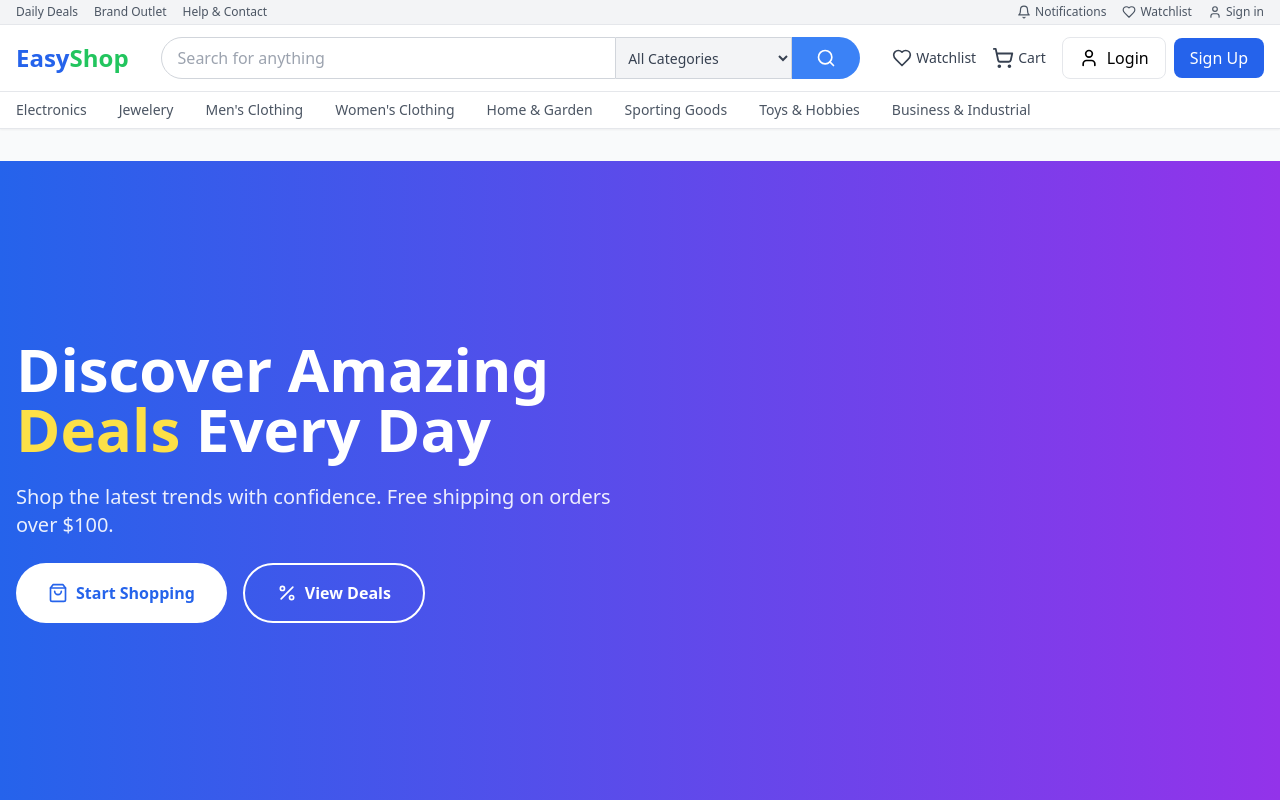
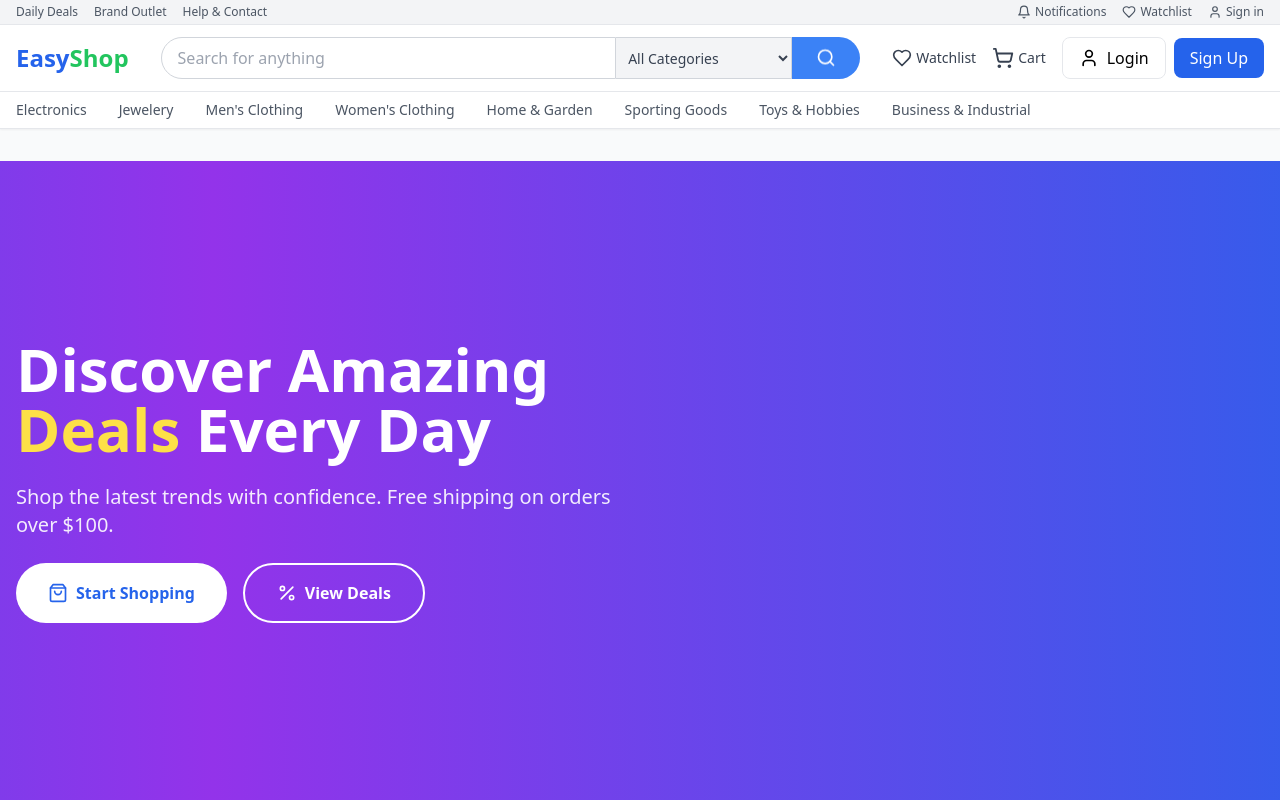
Before and after one commit to fahimmoon/Easyshop, a React (Vite) app: page / in a window 1280 px wide. Shown: the top 800 px of the page. Built offline with nearby package versions, Linux system fonts and the light colour scheme.

Commit message:
Update tailwind.config.js

```diff
--- a/tailwind.config.js
+++ b/tailwind.config.js
@@ -1,8 +1,98 @@
 /** @type {import('tailwindcss').Config} */
 export default {
-  content: ['./index.html', './src/**/*.{js,ts,jsx,tsx}'],
+  content: [
+    "./index.html",
+    "./src/**/*.{js,ts,jsx,tsx}",
+  ],
   theme: {
-    extend: {},
+    extend: {
+      keyframes: {
+        wiggle: {
+          '0%, 100%': { transform: 'rotate(-3deg)' },
+          '50%': { transform: 'rotate(3deg)' },
+        },
+        'bounce-slight': {
+          '0%, 100%': { transform: 'translateY(-2%)' },
+          '50%': { transform: 'translateY(0)' },
+        },
+        'scale-up': {
+          '0%': { transform: 'scale(0.95)' },
+          '100%': { transform: 'scale(1)' },
+        },
+        'float': {
+          '0%, 100%': { transform: 'translateY(0)' },
+          '50%': { transform: 'translateY(-10px)' },
+        },
+        'pulse-ring': {
+          '0%': { transform: 'scale(0.8)', opacity: '0.5' },
+          '100%': { transform: 'scale(2)', opacity: '0' },
+        },
+        'spin-slow': {
+          '0%': { transform: 'rotate(0deg)' },
+          '100%': { transform: 'rotate(360deg)' },
+        },
+        'rainbow': {
+          '0%': { filter: 'hue-rotate(0deg)' },
+          '100%': { filter: 'hue-rotate(360deg)' },
+        },
+        'morphing': {
+          '0%': { borderRadius: '60% 40% 30% 70%/60% 30% 70% 40%' },
+          '50%': { borderRadius: '30% 60% 70% 40%/50% 60% 30% 60%' },
+          '100%': { borderRadius: '60% 40% 30% 70%/60% 30% 70% 40%' }
+        },
+        'gradient-shift': {
+          '0%': { backgroundPosition: '0% 50%' },
+          '50%': { backgroundPosition: '100% 50%' },
+          '100%': { backgroundPosition: '0% 50%' }
+        },
+        'glowing': {
+          '0%': { boxShadow: '0 0 5px #4f46e5, 0 0 10px #4f46e5, 0 0 15px #4f46e5' },
+          '50%': { boxShadow: '0 0 20px #4f46e5, 0 0 25px #4f46e5, 0 0 30px #4f46e5' },
+          '100%': { boxShadow: '0 0 5px #4f46e5, 0 0 10px #4f46e5, 0 0 15px #4f46e5' }
+        },
+        'levitate': {
+          '0%': { transform: 'translateY(0) rotate(0deg)' },
+          '25%': { transform: 'translateY(-5px) rotate(-2deg)' },
+          '75%': { transform: 'translateY(5px) rotate(2deg)' },
+          '100%': { transform: 'translateY(0) rotate(0deg)' }
+        },
+        'pop-up': {
+          '0%': { transform: 'scale(0)', opacity: '0' },
+          '80%': { transform: 'scale(1.1)' },
+          '100%': { transform: 'scale(1)', opacity: '1' }
+        },
+        'spark': {
+          '0%': { filter: 'brightness(100%) contrast(100%)' },
+          '50%': { filter: 'brightness(200%) contrast(150%)' },
+          '100%': { filter: 'brightness(100%) contrast(100%)' }
+        }
+      },
+      animation: {
+        wiggle: 'wiggle 1s ease-in-out infinite',
+        'bounce-slight': 'bounce-slight 2s ease-in-out infinite',
+        'scale-up': 'scale-up 0.2s ease-out',
+        'float': 'float 3s ease-in-out infinite',
+        'pulse-ring': 'pulse-ring 1.5s cubic-bezier(0.4, 0, 0.6, 1) infinite',
+        'spin-slow': 'spin-slow 3s linear infinite',
+        'rainbow': 'rainbow 5s linear infinite',
+        'morphing': 'morphing 8s ease-in-out infinite',
+        'gradient-shift': 'gradient-shift 3s ease infinite',
+        'glowing': 'glowing 2s ease-in-out infinite',
+        'levitate': 'levitate 3s ease infinite',
+        'pop-up': 'pop-up 0.5s ease-out',
+        'spark': 'spark 2s ease-in-out infinite'
+      },
+      backgroundImage: {
+        'gradient-radial': 'radial-gradient(var(--tw-gradient-stops))',
+      },
+      backgroundSize: {
+        'auto': 'auto',
+        'cover': 'cover',
+        'contain': 'contain',
+        '200%': '200% 200%',
+        '300%': '300% 300%'
+      }
+    },
   },
   plugins: [],
-};
+}
```
